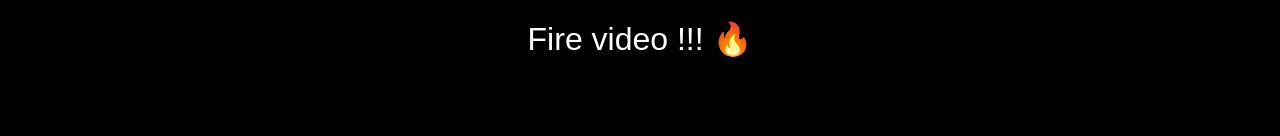
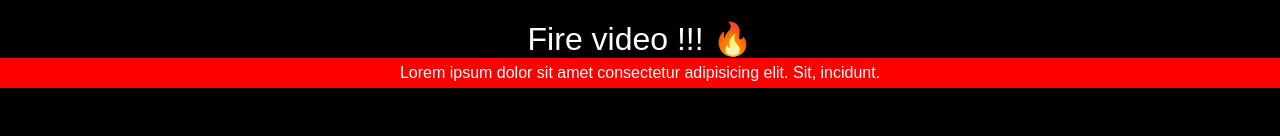
Before and after one commit to Nmakekung01/Nub_Web, a plain HTML site: page index.html in a window 1280 px wide. Shown: the top 136 px of the page. Drawn offline with Linux system fonts and the light colour scheme; grey boxes are pictures that could not be loaded.

Commit message:
Add new red bar

```diff
--- a/index.html
+++ b/index.html
@@ -91,6 +91,16 @@
             margin: 20px auto;
             border-radius: 5px;
         }
+
+        .red-bar{
+            background-color: red;
+            color: white;
+            width: 100%;
+            height: 30px;
+            display: flex;
+            justify-content: center;
+            align-items: center;
+        }
     </style>
 </head>
 
@@ -100,6 +110,8 @@
     <div style="text-align: center; margin-top: 20px; font-size: 2rem; color: white;">
         Fire video !!! 🔥
     </div>
+
+    <p class="red-bar">Lorem ipsum dolor sit amet consectetur adipisicing elit. Sit, incidunt.</p>
 
     <!-- วิดีโอ 1 -->
     <div class="video-container">
@@ -215,6 +227,8 @@
         Wait for more in the future !!! 🔥
     </div>
 
+
+
     <!-- ส่วน JavaScript -->
     <script>
         // ดึงปุ่มหัวเราะ, ตัวนับ, และวิดีโอทั้งหมด
```
